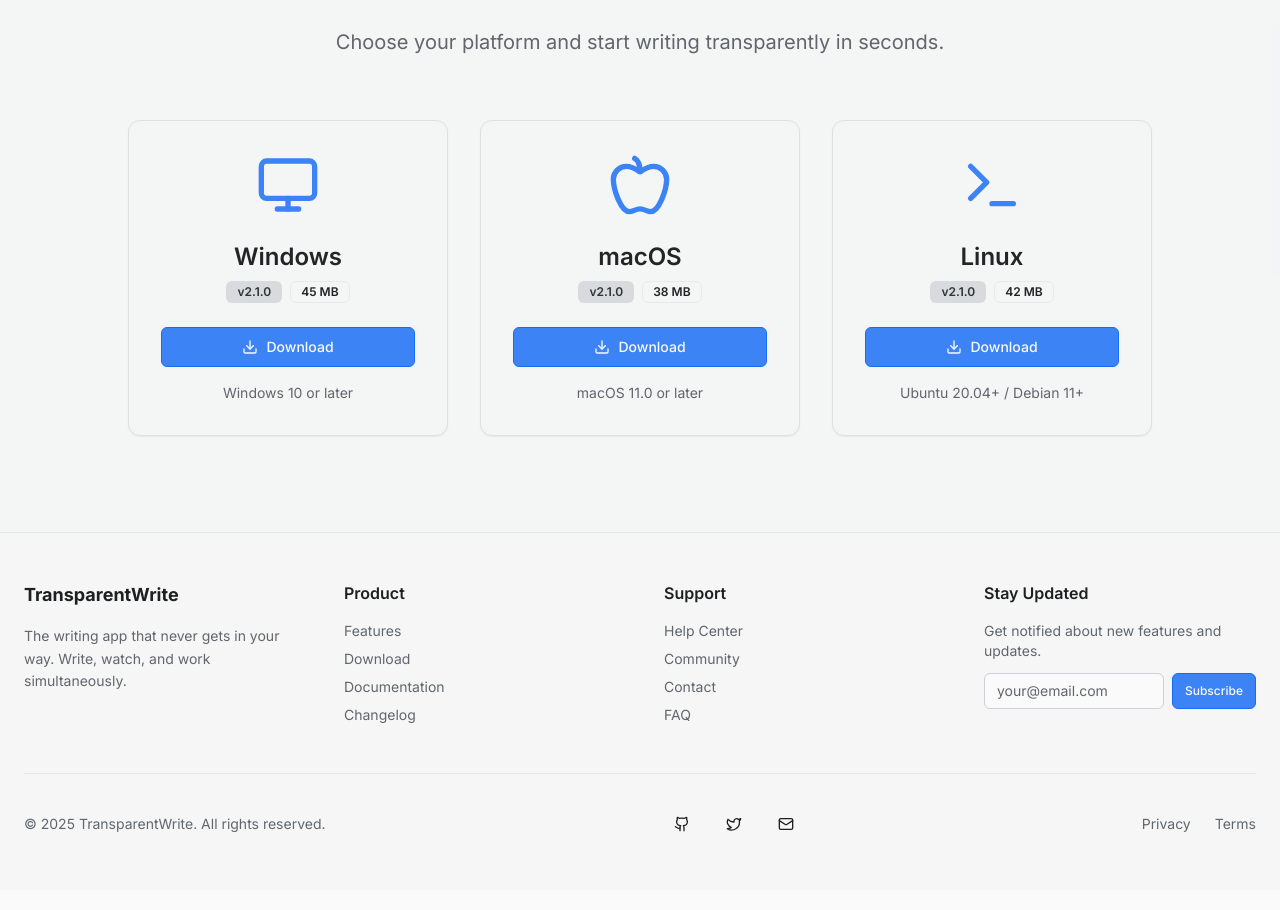
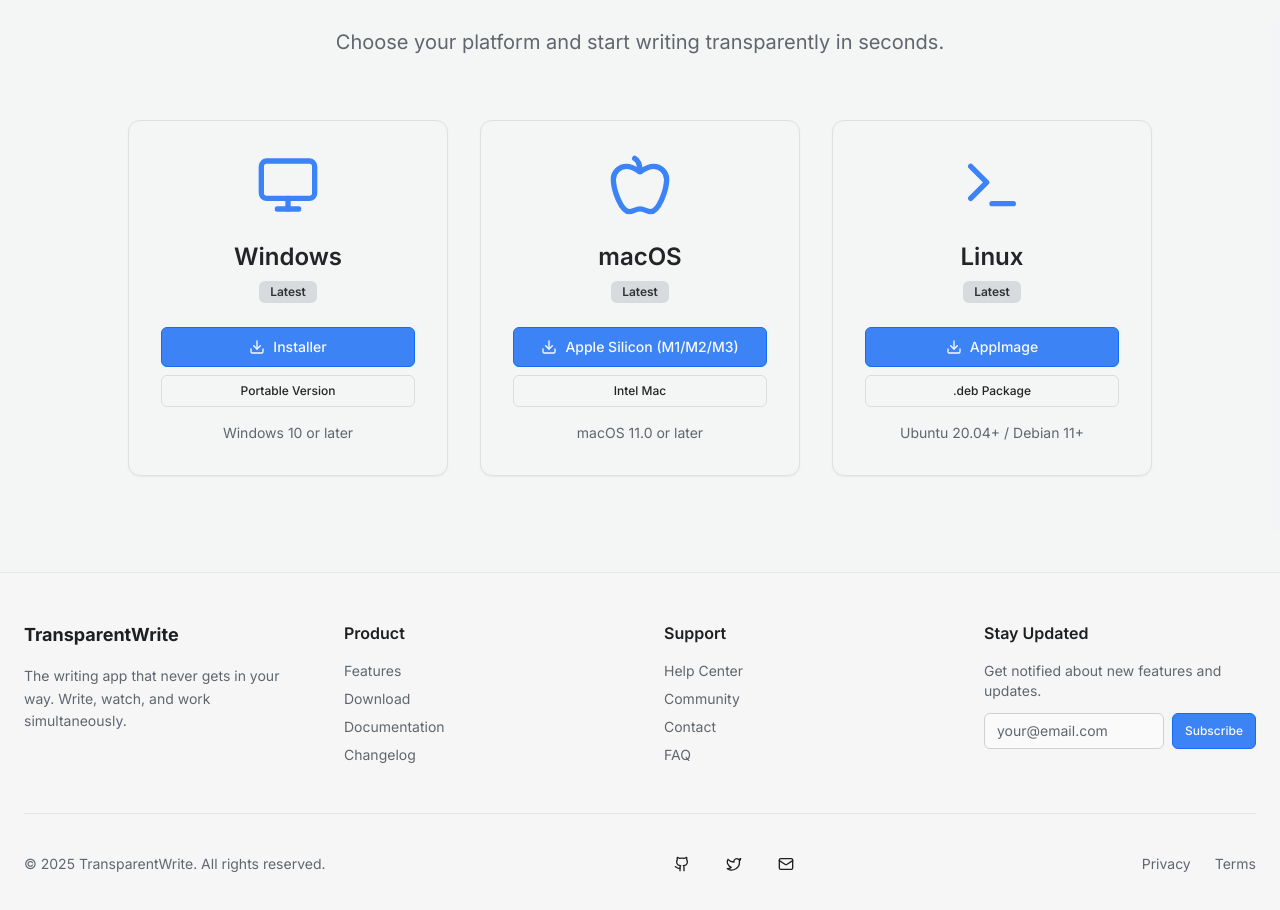
Before and after one commit to yahitscara/ghostpad-website, a React (Vite) app: page / in a window 1280 px wide. Shown: the part 4042-4952 px from the top of the page. Built offline with nearby package versions, Linux system fonts and the light colour scheme.

Commit message:
Link website downloads to GitHub latest releases

```diff
--- a/src/components/download-section.tsx
+++ b/src/components/download-section.tsx
@@ -7,24 +7,33 @@
   {
     platform: "Windows",
     icon: Monitor,
-    version: "v2.1.0",
-    size: "45 MB",
+    version: "Latest",
+    urls: {
+      installer: "https://github.com/yahitscara/ghostpad/releases/latest/download/GhostPad-Setup.exe",
+      portable: "https://github.com/yahitscara/ghostpad/releases/latest/download/GhostPad-Portable.exe",
+    },
     requirements: "Windows 10 or later",
     testId: "card-download-windows",
   },
   {
     platform: "macOS",
     icon: Apple,
-    version: "v2.1.0",
-    size: "38 MB",
+    version: "Latest",
+    urls: {
+      intel: "https://github.com/yahitscara/ghostpad/releases/latest/download/GhostPad-x64.dmg",
+      silicon: "https://github.com/yahitscara/ghostpad/releases/latest/download/GhostPad-arm64.dmg",
+    },
     requirements: "macOS 11.0 or later",
     testId: "card-download-macos",
   },
   {
     platform: "Linux",
     icon: Terminal,
-    version: "v2.1.0",
-    size: "42 MB",
+    version: "Latest",
+    urls: {
+      appimage: "https://github.com/yahitscara/ghostpad/releases/latest/download/GhostPad.AppImage",
+      deb: "https://github.com/yahitscara/ghostpad/releases/latest/download/ghostpad_amd64.deb",
+    },
     requirements: "Ubuntu 20.04+ / Debian 11+",
     testId: "card-download-linux",
   },
@@ -52,16 +61,86 @@
               <h3 className="text-2xl font-semibold mb-2">{download.platform}</h3>
               <div className="flex gap-2 mb-6">
                 <Badge variant="secondary">{download.version}</Badge>
-                <Badge variant="outline">{download.size}</Badge>
               </div>
-              <Button
-                className="w-full mb-4 gap-2"
-                size="lg"
-                data-testid={`button-download-${download.platform.toLowerCase()}`}
-              >
-                <Download className="h-4 w-4" />
-                Download
-              </Button>
+
+              {/* Windows downloads */}
+              {download.platform === "Windows" && (
+                <div className="w-full space-y-2 mb-4">
+                  <Button
+                    className="w-full gap-2"
+                    size="lg"
+                    asChild
+                  >
+                    <a href={download.urls.installer} download>
+                      <Download className="h-4 w-4" />
+                      Installer
+                    </a>
+                  </Button>
+                  <Button
+                    className="w-full gap-2"
+                    size="sm"
+                    variant="outline"
+                    asChild
+                  >
+                    <a href={download.urls.portable} download>
+                      Portable Version
+                    </a>
+                  </Button>
+                </div>
+              )}
+
+              {/* macOS downloads */}
+              {download.platform === "macOS" && (
+                <div className="w-full space-y-2 mb-4">
+                  <Button
+                    className="w-full gap-2"
+                    size="lg"
+                    asChild
+                  >
+                    <a href={download.urls.silicon} download>
+                      <Download className="h-4 w-4" />
+                      Apple Silicon (M1/M2/M3)
+                    </a>
+                  </Button>
+                  <Button
+                    className="w-full gap-2"
+                    size="sm"
+                    variant="outline"
+                    asChild
+                  >
+                    <a href={download.urls.intel} download>
+                      Intel Mac
+                    </a>
+                  </Button>
+                </div>
+              )}
+
+              {/* Linux downloads */}
+              {download.platform === "Linux" && (
+                <div className="w-full space-y-2 mb-4">
+                  <Button
+                    className="w-full gap-2"
+                    size="lg"
+                    asChild
+                  >
+                    <a href={download.urls.appimage} download>
+                      <Download className="h-4 w-4" />
+                      AppImage
+                    </a>
+                  </Button>
+                  <Button
+                    className="w-full gap-2"
+                    size="sm"
+                    variant="outline"
+                    asChild
+                  >
+                    <a href={download.urls.deb} download>
+                      .deb Package
+                    </a>
+                  </Button>
+                </div>
+              )}
+
               <p className="text-sm text-muted-foreground">{download.requirements}</p>
             </Card>
           ))}
```
